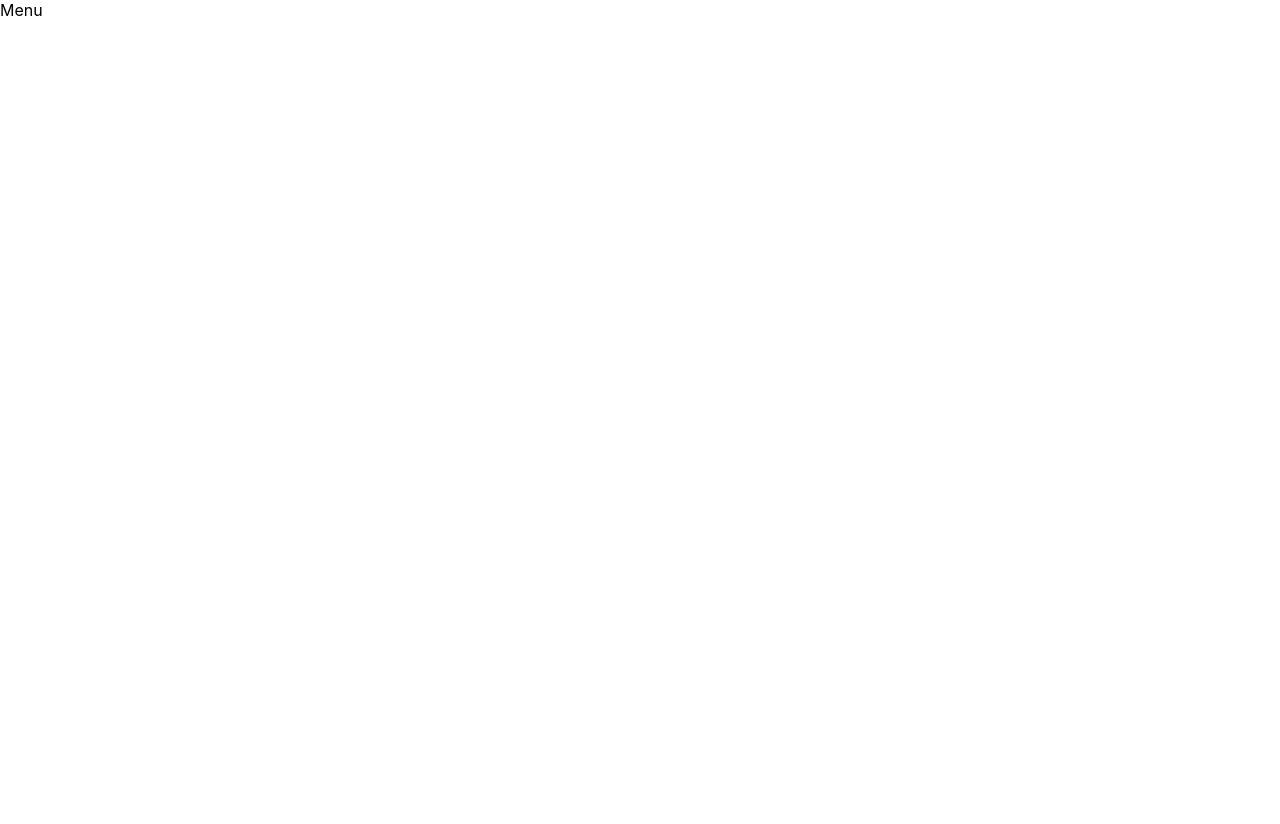
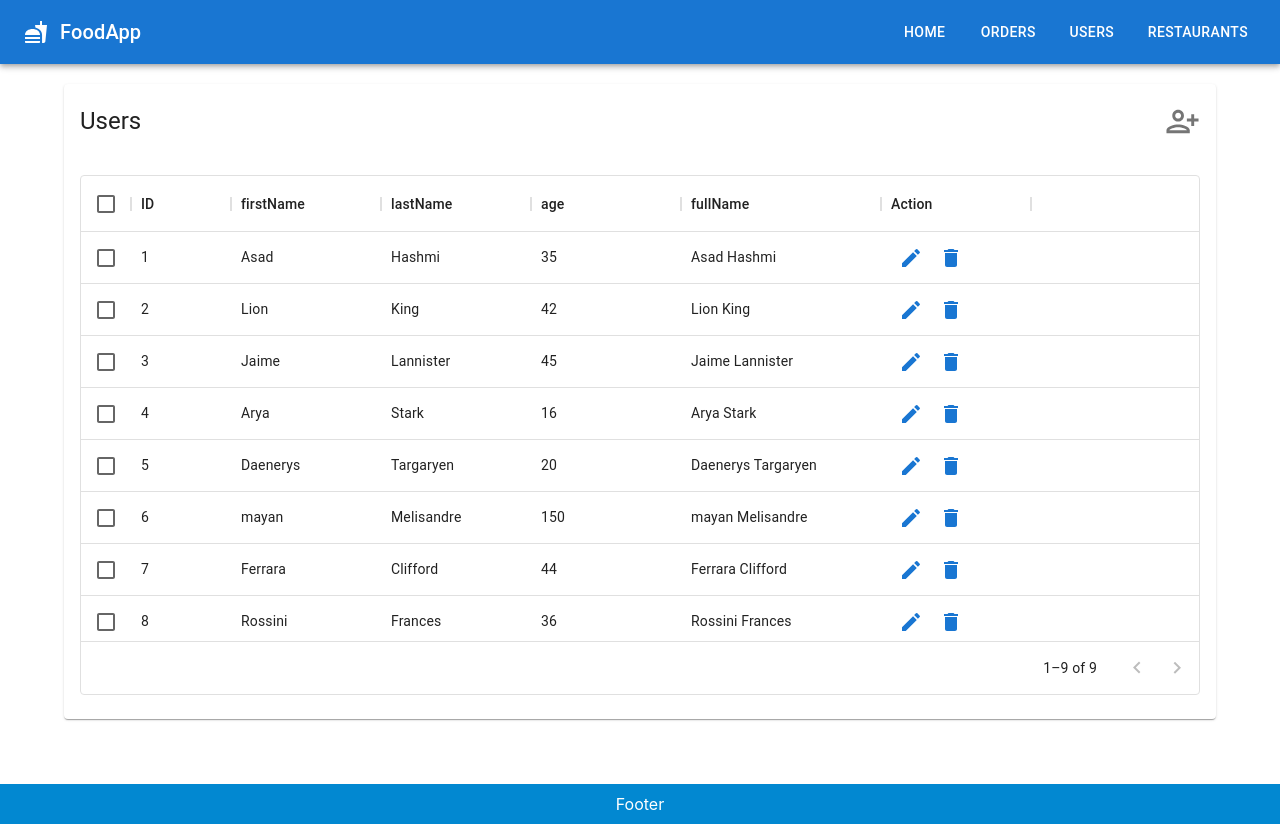
Before and after one commit to syedasadhashmi/FoodApp, a Next.js app: page /Menu in a window 1280 px wide. Before the commit the page ends 800 px from the top, so only its background shows below. Built offline with nearby package versions, Linux system fonts and the light colour scheme.

Commit message:
menu & restaurant data table set

```diff
--- a/pages/Menu/index.js
+++ b/pages/Menu/index.js
@@ -1,7 +1,27 @@
 import React from "react";
+import DataTable from "../../components/UI/DataTable";
+import Footer from "../../components/UI/Footer";
+import Header from "../../components/UI/Header";
 
+const rowData = [
+  { id: 1, lastName: "Hashmi", firstName: "Asad", age: 35 },
+  { id: 2, lastName: "King", firstName: "Lion", age: 42 },
+  { id: 3, lastName: "Lannister", firstName: "Jaime", age: 45 },
+  { id: 4, lastName: "Stark", firstName: "Arya", age: 16 },
+  { id: 5, lastName: "Targaryen", firstName: "Daenerys", age: 20 },
+  { id: 6, lastName: "Melisandre", firstName: "mayan", age: 150 },
+  { id: 7, lastName: "Clifford", firstName: "Ferrara", age: 44 },
+  { id: 8, lastName: "Frances", firstName: "Rossini", age: 36 },
+  { id: 9, lastName: "Roxie", firstName: "Harvey", age: 65 },
+];
 const Menu = () => {
-  return <div>Menu</div>;
+  return (
+    <>
+      <Header />
+      <DataTable props={rowData} />
+      <Footer />
+    </>
+  );
 };
 
 export default Menu;
```
Also changed, not shown: pages/Restaurants/index.js (+22 -2 lines).
